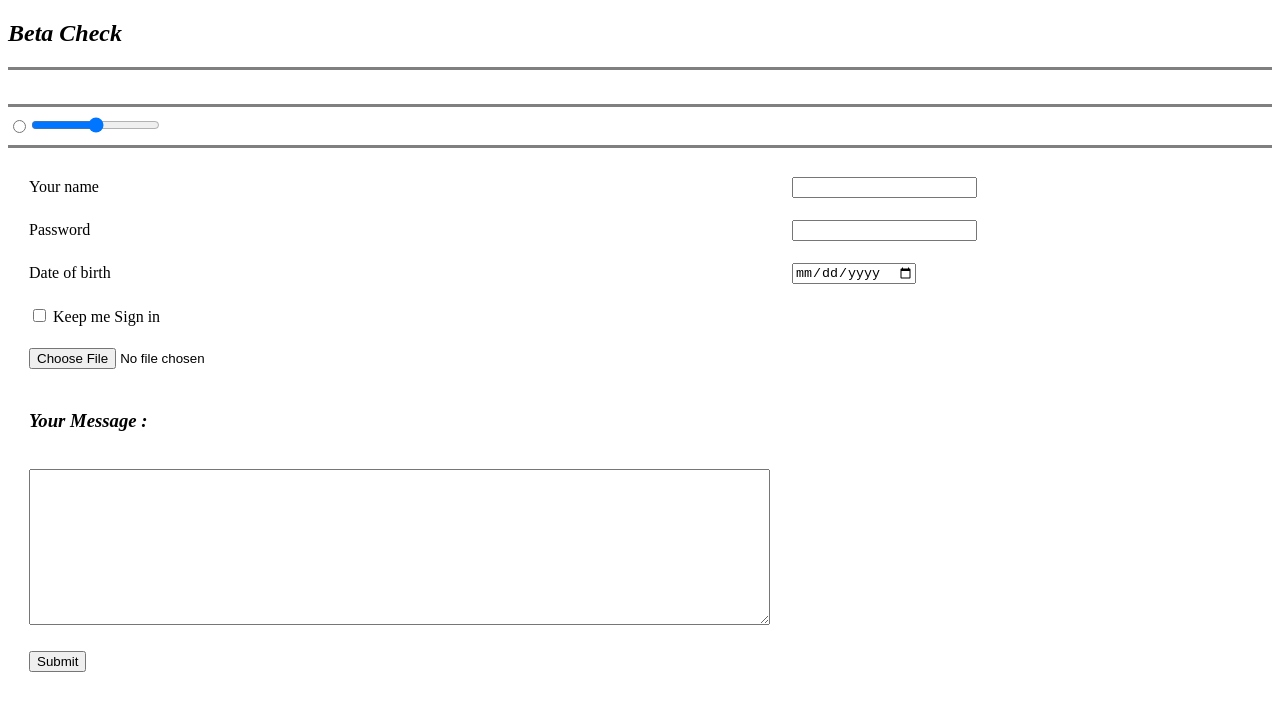
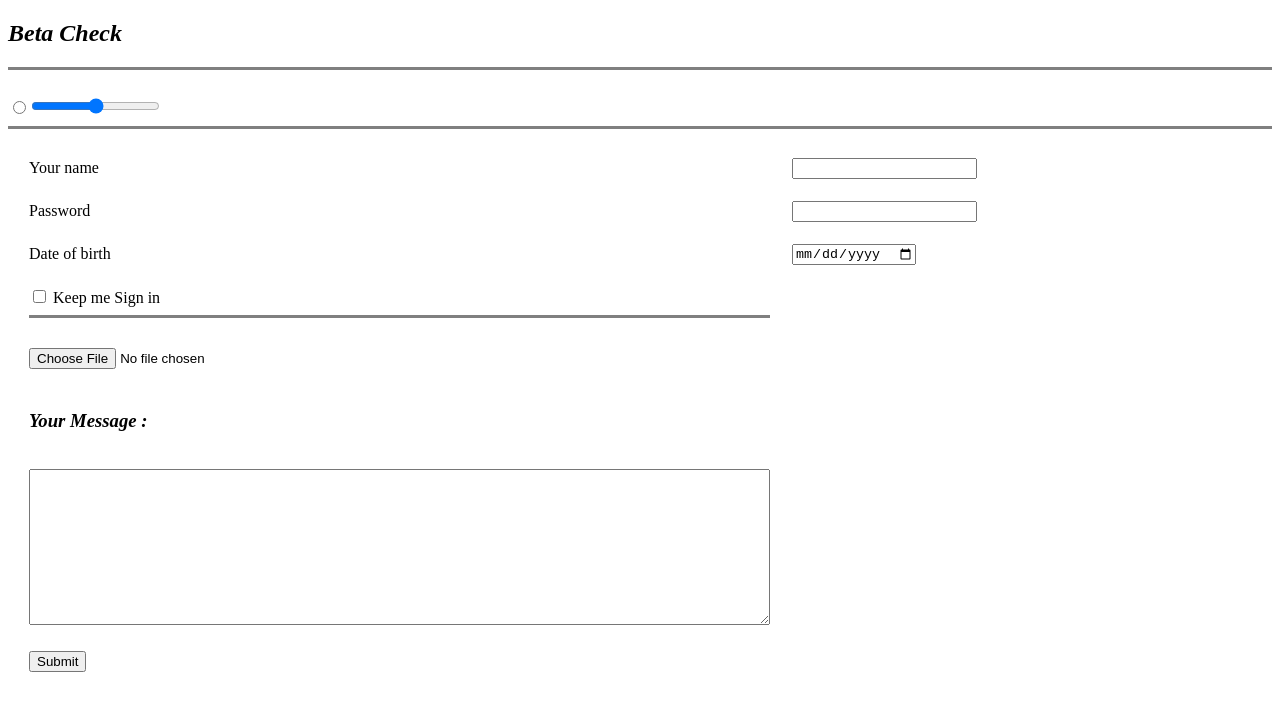
Before and after one commit to tejakumar976/Eagle, a plain HTML site: page niyo.html in a window 1280 px wide. Drawn offline with Linux system fonts and the light colour scheme.

Commit message:
Update niyo.html

```diff
--- a/niyo.html
+++ b/niyo.html
@@ -30,8 +30,9 @@
 
 <tr>
 
-       <td>  <input type="checkbox" name="" value="">  <label>   Keep me Sign in</label> </td>
- <hr size="3" noshade>
+       <td>  <input type="checkbox" name="" value="">  <label>   Keep me Sign in</label>
+<hr size="3" noshade>
+</td>
 </tr>
 <tr>
    <td> <input type="file"> </td>
```
